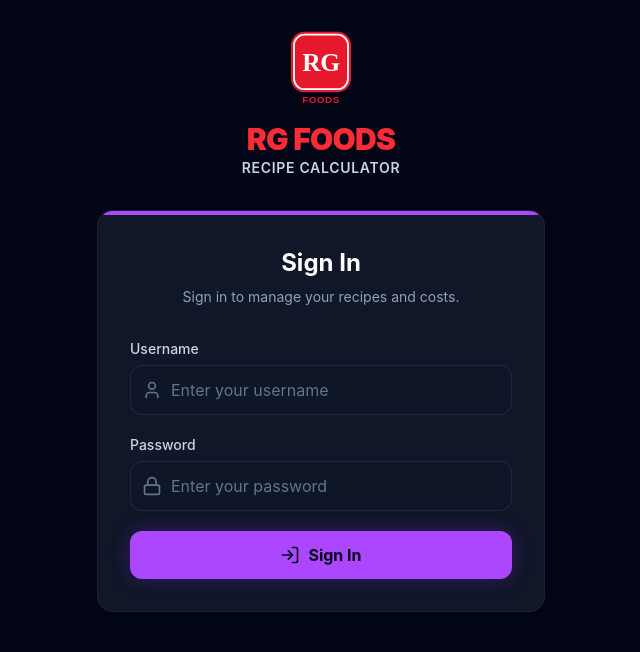
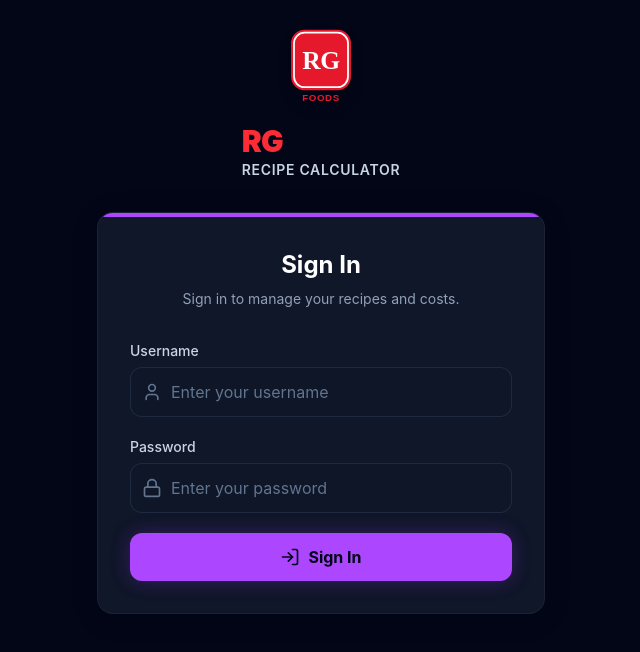
Before and after one commit to Farzzyn/Recipe-Qty-Cost-Calculator, a React (Vite) app: page /login in a window 1280 px wide. Shown: the top 652 px of the page, without its empty margins (319-959 px from the left). Built offline with nearby package versions, Linux system fonts and the light colour scheme; no server answers; the database is empty.

Commit message:
brand: remove 'FOODS' from the text logo icon

```diff
--- a/src/components/Layout.jsx
+++ b/src/components/Layout.jsx
@@ -22,10 +22,10 @@ export default function Layout() {
     <div className="flex h-screen bg-slate-950 text-slate-100 font-sans selection:bg-purple-500/30">
       {/* Sidebar Navigation */}
       <aside className="w-64 glass border-r border-slate-800 flex flex-col hidden md:flex print:hidden">
-        <div className="p-6 flex items-center gap-3">
-          <img src="/logo.svg" alt="RG FOODS Logo" className="h-14 w-auto object-contain flex-shrink-0" />
-          <div className="flex flex-col justify-center">
-            <h1 className="text-2xl font-black text-red-500 tracking-tight leading-none pt-1">RG FOODS</h1>
+        <div className="hidden md:flex flex-col gap-2 p-6 border-b border-slate-800">
+          <img src="/logo.svg" alt="RG Logo" className="h-14 w-auto object-contain flex-shrink-0" />
+          <div className="flex flex-col justify-center mt-2">
+            <h1 className="text-2xl font-black text-red-500 tracking-tight leading-none pt-1">RG</h1>
             <p className="text-xs mt-0.5 uppercase tracking-wider font-semibold" style={{ color: '#E0E0E0' }}>Recipe Calculator</p>
           </div>
         </div>
@@ -71,8 +71,8 @@ export default function Layout() {
         {/* Mobile Header */}
         <header className="md:hidden glass border-b border-slate-800 p-4 flex justify-between items-center z-10 print:hidden">
           <div className="flex items-center gap-3">
-            <img src="/logo.svg" alt="RG FOODS Logo" className="h-12 w-auto object-contain" />
-            <h1 className="text-xl font-black text-red-500 tracking-tight">RG FOODS</h1>
+            <img src="/logo.svg" alt="RG Logo" className="h-12 w-auto object-contain" />
+            <h1 className="text-xl font-black text-red-500 tracking-tight">RG</h1>
           </div>
           <button onClick={() => setIsMobileMenuOpen(!isMobileMenuOpen)} className="text-slate-400">
             {isMobileMenuOpen ? 'Close' : 'Menu'}
--- a/src/pages/Login.jsx
+++ b/src/pages/Login.jsx
@@ -48,9 +48,9 @@ export default function Login() {
 
       {/* App Branding */}
       <div className="flex flex-col items-center mb-8 gap-3">
-        <img src="/logo.svg" alt="RG FOODS Logo" className="h-20 w-auto object-contain drop-shadow-xl" />
-        <div className="text-center">
-          <h1 className="text-3xl font-black text-red-500 tracking-tight leading-none pt-1">RG FOODS</h1>
+        <img src="/logo.svg" alt="RG Logo" className="h-20 w-auto object-contain drop-shadow-xl" />
+        <div className="flex flex-col justify-center mt-1">
+          <h1 className="text-3xl font-black text-red-500 tracking-tight leading-none pt-1">RG</h1>
           <p className="text-sm mt-1 uppercase tracking-wider font-semibold text-slate-300">Recipe Calculator</p>
         </div>
       </div>
--- a/src/pages/UploadRecipe.jsx
+++ b/src/pages/UploadRecipe.jsx
@@ -416,8 +416,8 @@ export default function UploadRecipe() {
                 <>
                   <FileType className="w-16 h-16 text-purple-400/80 mx-auto mb-4" />
                   <h3 className="text-xl font-semibold text-white mb-2">Upload Excel or CSV File</h3>
-                  <p className="text-sm text-slate-400 mb-6 max-w-md mx-auto">
-                    RG FOODS automatically maps column names for ingredients, units, quantities, purchase unit size, and prices.
+                  <p className="text-slate-400 text-sm max-w-sm mx-auto leading-relaxed">
+                    RG automatically maps column names for ingredients, units, quantities, purchase unit size, and prices.
                   </p>
                   <label className="bg-purple-500 hover:bg-purple-400 text-slate-950 px-8 py-3 rounded-xl font-semibold cursor-pointer shadow-[0_0_20px_rgba(147,51,234,0.2)] transition inline-block">
                     Browse Files
@@ -438,8 +438,8 @@ export default function UploadRecipe() {
             <div className="glass-card rounded-2xl p-12 text-center border-dashed border-slate-700/60 hover:border-purple-500/40 transition">
               <ImageIcon className="w-16 h-16 text-purple-400/80 mx-auto mb-4" />
               <h3 className="text-xl font-semibold text-white mb-2">Upload Recipe Photo / Image</h3>
-              <p className="text-sm text-slate-400 mb-6 max-w-md mx-auto">
-                Upload any screenshot or photo of your recipe. RG FOODS displays the image directly inside the creator screen to help you key in details with 100% accuracy.
+              <p className="text-slate-400 text-sm max-w-sm mx-auto leading-relaxed">
+                Upload any screenshot or photo of your recipe. RG displays the image directly inside the creator screen to help you key in details with 100% accuracy.
               </p>
               <label className="bg-purple-500 hover:bg-purple-400 text-slate-950 px-8 py-3 rounded-xl font-semibold cursor-pointer shadow-[0_0_20px_rgba(147,51,234,0.2)] transition inline-block">
                 Browse Images
@@ -460,8 +460,8 @@ export default function UploadRecipe() {
                 <ClipboardList className="w-6 h-6 text-purple-400" />
                 <h3 className="text-xl font-semibold text-white">Paste Raw Recipe Text</h3>
               </div>
-              <p className="text-sm text-slate-400 mb-4">
-                Paste raw lists (e.g. from WhatsApp, emails, or Notes) below. RG FOODS smart parses quantities and ingredients line-by-line.
+              <p className="text-slate-400 text-sm max-w-sm mx-auto leading-relaxed">
+                Paste raw lists (e.g. from WhatsApp, emails, or Notes) below. RG smart parses quantities and ingredients line-by-line.
               </p>
               <textarea
                 value={inputText}
```
